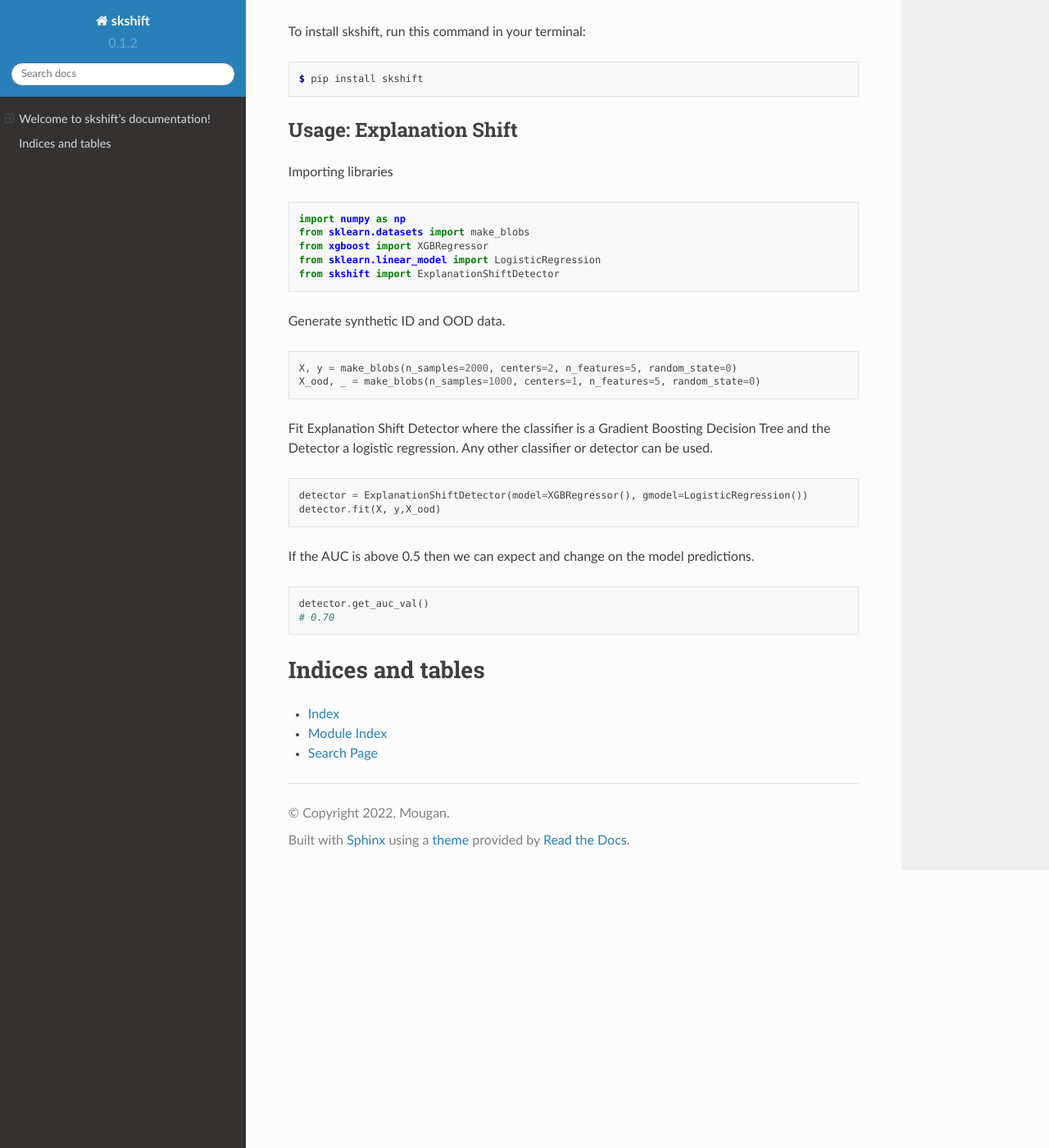
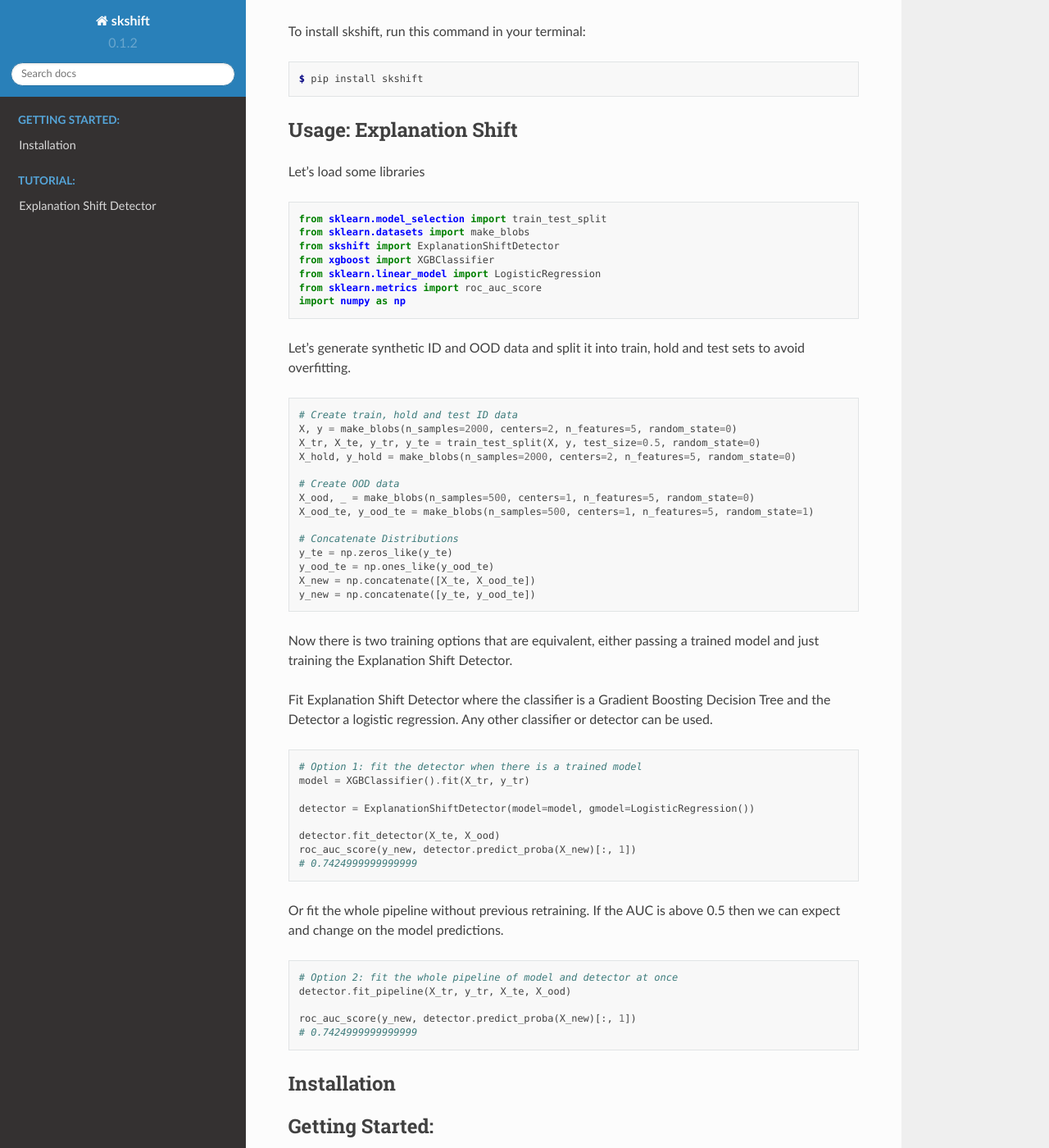
Before and after one commit to cmougan/skshift, a Sphinx documentation site: the page built from docs/source/index.rst, in a window 1280 px wide and 1400 px high, scrolled down 358 px. Shown: the whole window at 82% size. Built offline with Sphinx 7.4.7 and the Read the Docs theme 2.0.0, drawn with Linux system fonts in a browser that asks for light colours; some of the changed text lies outside the part shown.

Commit message:
make tutorial

```diff
--- a/docs/source/index.rst
+++ b/docs/source/index.rst
@@ -36,38 +36,83 @@ To install skshift, run this command in your terminal:
 
 Usage: Explanation Shift
 -------------------------
-Importing libraries
+Let's load some libraries
 
 .. code:: python
 
+    from sklearn.model_selection import train_test_split
+    from sklearn.datasets import make_blobs
+    from skshift import ExplanationShiftDetector
+    from xgboost import XGBClassifier
+    from sklearn.linear_model import LogisticRegression
+    from sklearn.metrics import roc_auc_score
     import numpy as np
-    from sklearn.datasets import make_blobs
-    from xgboost import XGBRegressor
-    from sklearn.linear_model import LogisticRegression
-    from skshift import ExplanationShiftDetector
 
 
-Generate synthetic ID and OOD data.
+
+Let's generate synthetic ID and OOD data and split it into train, hold and test sets to avoid overfitting.
 
 .. code:: python
 
+    # Create train, hold and test ID data
     X, y = make_blobs(n_samples=2000, centers=2, n_features=5, random_state=0)
-    X_ood, _ = make_blobs(n_samples=1000, centers=1, n_features=5, random_state=0)
+    X_tr, X_te, y_tr, y_te = train_test_split(X, y, test_size=0.5, random_state=0)
+    X_hold, y_hold = make_blobs(n_samples=2000, centers=2, n_features=5, random_state=0)
+
+    # Create OOD data
+    X_ood, _ = make_blobs(n_samples=500, centers=1, n_features=5, random_state=0)
+    X_ood_te, y_ood_te = make_blobs(n_samples=500, centers=1, n_features=5, random_state=1)
+
+    # Concatenate Distributions
+    y_te = np.zeros_like(y_te)
+    y_ood_te = np.ones_like(y_ood_te)
+    X_new = np.concatenate([X_te, X_ood_te])
+    y_new = np.concatenate([y_te, y_ood_te])
+
+Now there is two training options that are equivalent,
+either passing a trained model and just training the Explanation Shift Detector.
 
 Fit Explanation Shift Detector where the classifier is a Gradient Boosting Decision Tree and the Detector a logistic regression. Any other classifier or detector can be used.
 
 .. code:: python
 
-    detector = ExplanationShiftDetector(model=XGBRegressor(), gmodel=LogisticRegression())
-    detector.fit(X, y,X_ood)
+    # Option 1: fit the detector when there is a trained model
+    model = XGBClassifier().fit(X_tr, y_tr)
 
+    detector = ExplanationShiftDetector(model=model, gmodel=LogisticRegression())
+
+    detector.fit_detector(X_te, X_ood)
+    roc_auc_score(y_new, detector.predict_proba(X_new)[:, 1])
+    # 0.7424999999999999
+
+
+Or fit the whole pipeline without previous retraining.
 If the AUC is above 0.5 then we can expect and change on the model predictions.
 
 .. code:: python
 
-    detector.get_auc_val()
-    # 0.70
+    # Option 2: fit the whole pipeline of model and detector at once
+    detector.fit_pipeline(X_tr, y_tr, X_te, X_ood)
 
+    roc_auc_score(y_new, detector.predict_proba(X_new)[:, 1])
+    # 0.7424999999999999
+
+Installation
+----------------
+.. toctree::
+   :maxdepth: 3
+   :caption: Getting Started:
+
+   installation
+
+
+Tutorial
+------------
+.. toctree::
+   :maxdepth: 3
+   :caption: Tutorial:
+
+   explanationTutorial
 
 
 Indices and tables
```
Also changed, not shown: docs/source/api.rst (deleted, +0 -7 lines), docs/source/explanationTutorial.rst (added, +200 -0 lines), docs/source/installation.rst (added, +44 -0 lines), docs/source/usage.rst (deleted, +0 -33 lines), tutorial.py (+92 -4 lines), docs/source/images/breastShapGlobal.png (added), docs/source/images/breastShapLocal.png (added), docs/source/images/folksShapLocal.png (added), docs/source/images/folksShapLocalMI.png (added), docs/source/images/folkstShapGlobal.png (added), docs/source/images/folkstShapGlobalMI.png (added), 1 other file.
